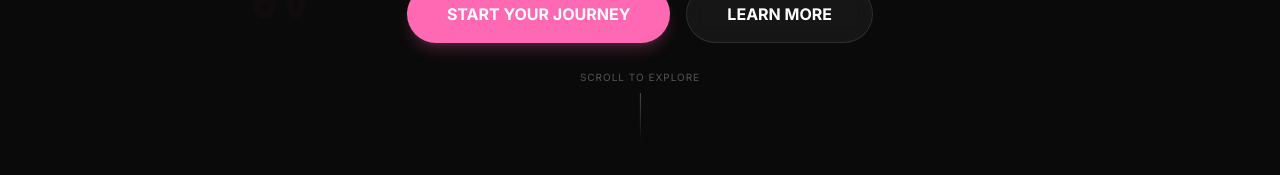
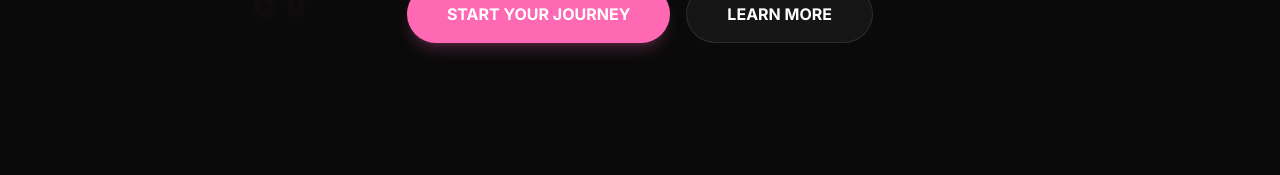
Before and after one commit to YouKnowPrem/Persephone-Tarot-Reader, a React (Vite) app: page / in a window 1280 px wide. Shown: the part 625-800 px from the top of the page. Built offline with nearby package versions, Linux system fonts and the light colour scheme; a web font is replaced by a local one.

Commit message:
Update Hero.tsx

```diff
--- a/src/components/Hero.tsx
+++ b/src/components/Hero.tsx
@@ -59,7 +59,7 @@
           className="flex flex-col sm:flex-row gap-4 justify-center"
         >
           <a
-            href={INSTAGRAM_URL}
+            href="https://www.instagram.com/persephone_tarot_reader/"
             target="_blank"
             rel="noopener noreferrer"
             className="px-10 py-4 bg-mystic-pink text-white font-bold rounded-full hover:bg-mystic-pink/80 transition-all shadow-lg shadow-mystic-pink/20 flex items-center justify-center"
@@ -75,14 +75,6 @@
         </motion.div>
       </div>
 
-      <motion.div
-        animate={{ y: [0, 10, 0] }}
-        transition={{ duration: 2, repeat: Infinity }}
-        className="absolute bottom-10 left-1/2 -translate-x-1/2 text-white/30 flex flex-col items-center gap-2"
-      >
-        <span className="text-[10px] uppercase tracking-widest">Scroll to Explore</span>
-        <div className="w-[1px] h-12 bg-gradient-to-b from-white/30 to-transparent" />
-      </motion.div>
     </section>
   );
 };
```
